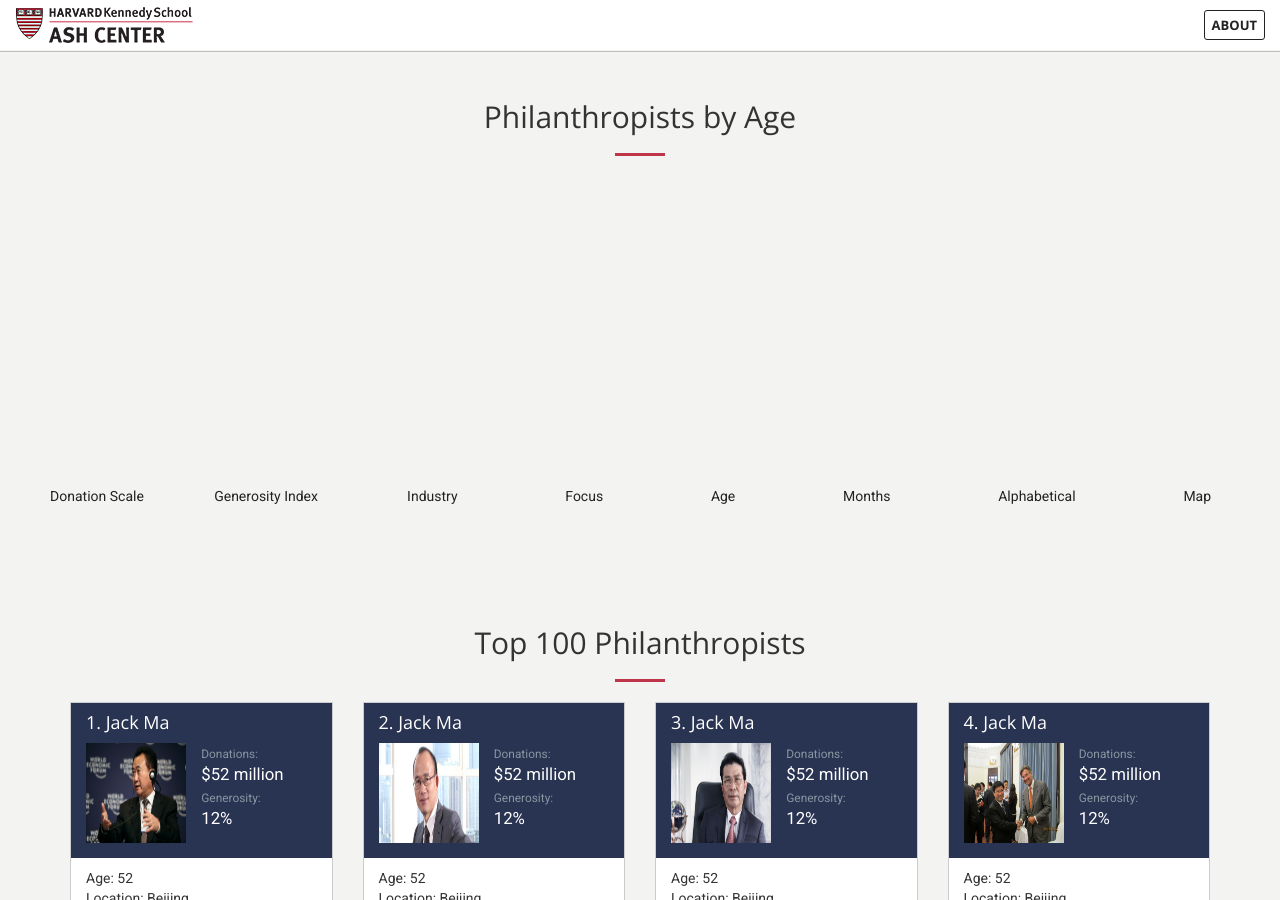
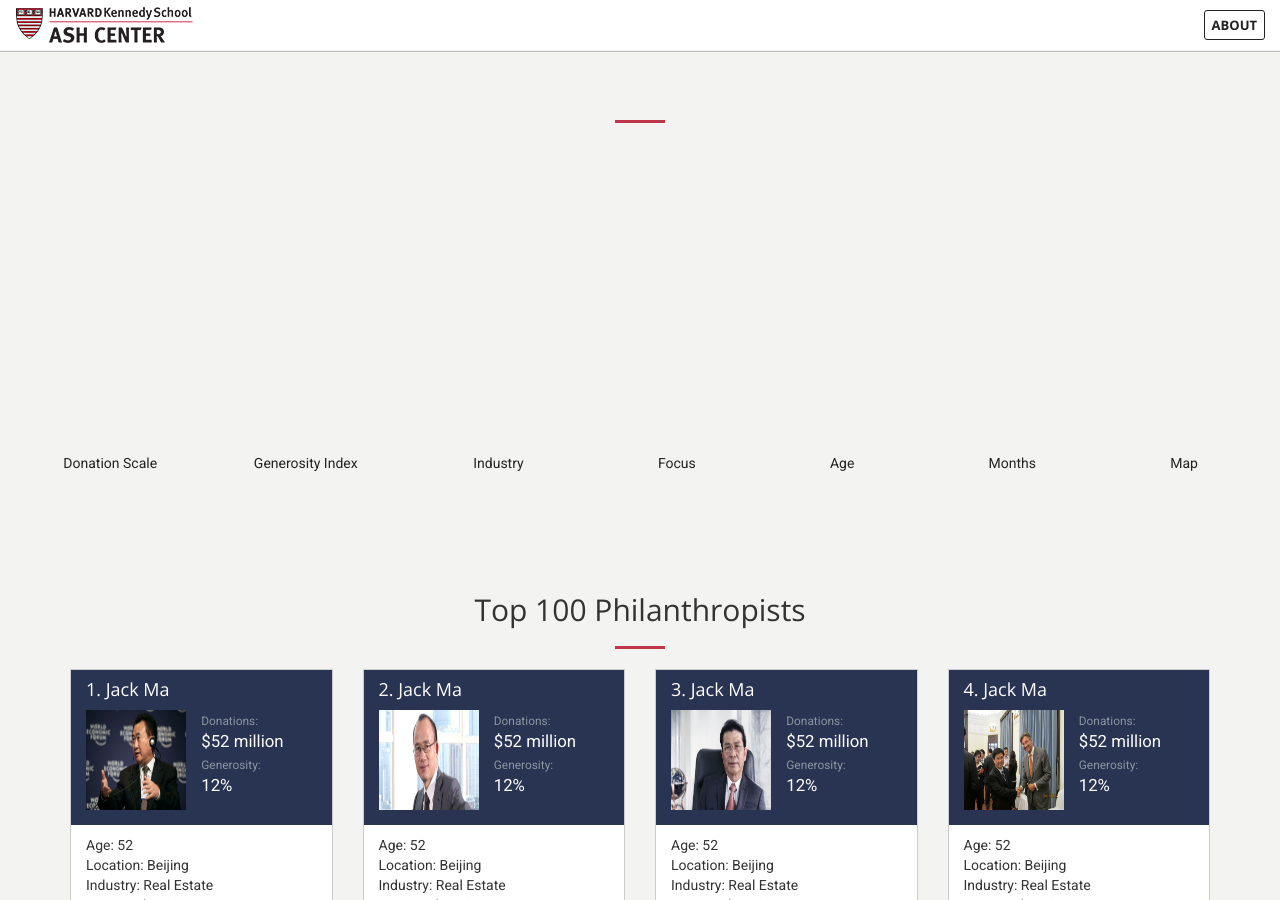
Before and after one commit to Solomon/china-gives, a Jekyll site: the page built from charts.html, in a window 1280 px wide and 900 px high. Built offline with Jekyll 4.4.1, drawn with Linux system fonts in a browser that asks for light colours; comment, search, counter and statistics services are not loaded.

Commit message:
chart fixes

```diff
--- a/charts.html
+++ b/charts.html
@@ -4,10 +4,10 @@
 ---
 
 <section id="charts" class="charts">
-    <div class="container">
+    <div class="container" id="charts-header">
         <div class="row">
             <div class="col-lg-12 text-center">
-                <h2 class="section-heading">Philanthropists by Age</h2>
+                <h2 class="section-heading"></h2>
                 <hr class="primary">
             </div>
         </div>
@@ -18,25 +18,32 @@
             <div class="col-xs-12">
                 <ul class="nav nav-pills nav-justified chart-options">
                   <li role="presentation">
-                    <a href="#donation" data-chart-type="donation"><span>Donation Scale</span></a>
+                    <a href="#donation" data-chart-name="by Donation Scale" data-chart-type="donation">
+                        <span>Donation Scale</span>
+                    </a>
                   </li>
                   <li role="presentation">
-                    <a href="#generosity" data-chart-type="generosity"><span>Generosity Index</span></a>
+                    <a href="#generosity" data-chart-name="by Generosity Index" data-chart-type="generosity">
+                        <span>Generosity Index</span>
+                    </a>
                   </li>
                   <li role="presentation">
-                    <a href="#industry" data-chart-type="industry"><span>Industry</span></a>
+                    <a href="#industry" data-chart-name="by Industries" data-chart-type="industry">
+                        <span>Industry</span>
+                    </a>
                   </li>
                   <li role="presentation">
-                    <a href="#focus" data-chart-type="focus"><span>Focus</span></a>
+                    <a href="#focus" data-chart-name="by Focus Areas" data-chart-type="focus">
+                        <span>Focus</span>
+                    </a>
                   </li>
                   <li role="presentation">
-                    <a href="#age" data-chart-type="age"><span>Age</span></a>
+                    <a href="#age" data-chart-name="by Age" data-chart-type="age">
+                        <span>Age</span>
+                    </a>
                   </li>
                   <li role="presentation">
-                    <a href="#months" data-chart-type="months"><span>Months</span></a>
-                  </li>
-                  <li role="presentation">
-                    <a href="#alphabetical" data-chart-type="alphabetical"><span>Alphabetical</span></a>
+                    <a href="#months" data-chart-name="Donations by months" data-chart-type="months"><span>Months</span></a>
                   </li>
                   <li role="presentation">
                     <a href="charts-map.html">Map</a>
--- a/js/custom.js
+++ b/js/custom.js
@@ -553,7 +553,9 @@
 
 function activate_link(chart_type){
     $('.chart-options li').removeClass('active');
-    $('.chart-options a[data-chart-type="' + chart_type + '"]').parents('li').first().addClass('active');
+    var active_anchor = $('.chart-options a[data-chart-type="' + chart_type + '"]');
+    active_anchor.parents('li').first().addClass('active');
+    $('#charts-header .section-heading').html(active_anchor.data('chart-name'));
 }
 
 function init_chart_onclick(){
@@ -569,6 +571,26 @@
         $('#person-container-' + id + ' .person-info-box').addClass('selected');
       }
     });
+
+    // google.visualization.events.addListener(current_chart, 'onmouseover', function(e) {
+    //   console.log(e);
+    //   var data = current_data[e.row];
+    //   console.log(data);
+    //   $("circle:first").tooltip({
+    //       'container': 'body',
+    //       'placement': 'bottom',
+    //       'title': data[0]
+    //   }); //
+    //   //if (str_starts(id, 'bubble') && window.location.hash.substr(1) != 'months') {
+    //     // id = arr_last(id.split('#'));
+    //     // $('html, body').animate({
+    //     //   scrollTop: $('#person-container-' + id).offset().top - 425
+    //     // }, 2000);
+    //     // $('.person-info-box').removeClass('selected');
+    //     // $('#person-container-' + id + ' .person-info-box').addClass('selected');
+    //   //}
+    // });
+
     is_click_inited = true;
   }
 }
```
